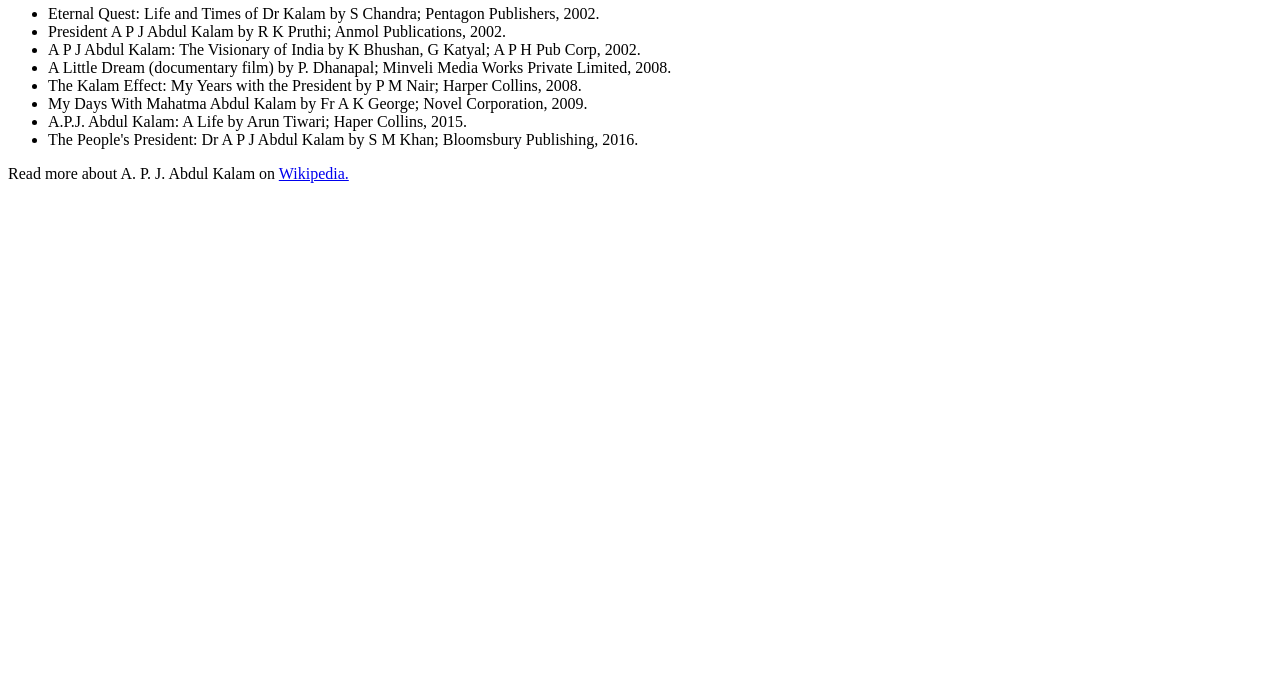
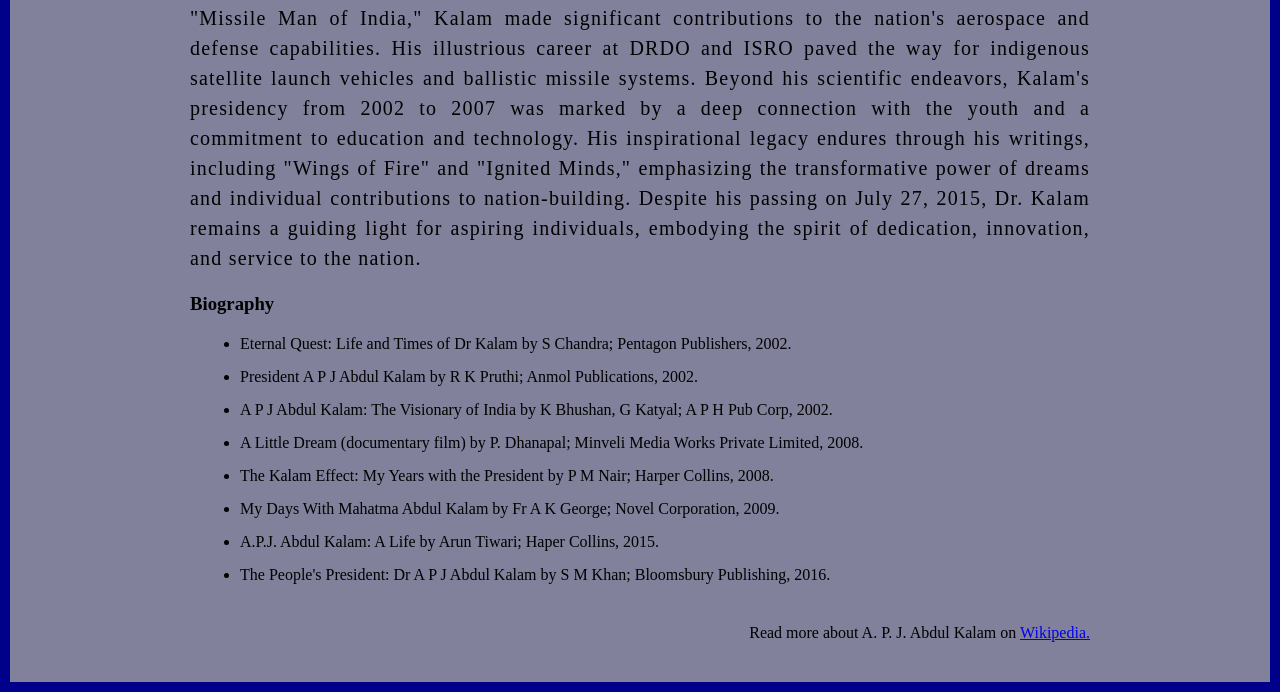
Before and after one commit to Rishi1808/TributePage, a plain HTML site: page index.html in a window 1280 px wide. Shown: the part 536-1228 px from the top of the page. Before the commit the page ends 800 px from the top, so only its background shows below. Drawn offline with Linux system fonts and the light colour scheme.

Commit message:
Update index.html

```diff
--- a/index.html
+++ b/index.html
@@ -5,7 +5,7 @@
     <meta charset="UTF-8">
     <meta name="viewport" content="width=device-width, initial-scale=1.0">
     <title>A.P.J Abdul Kalam</title>
-    <link rel="stylesheet" href="index.css">
+    <link rel="stylesheet" href="t.css">
 </head>
 
 <body>
```
